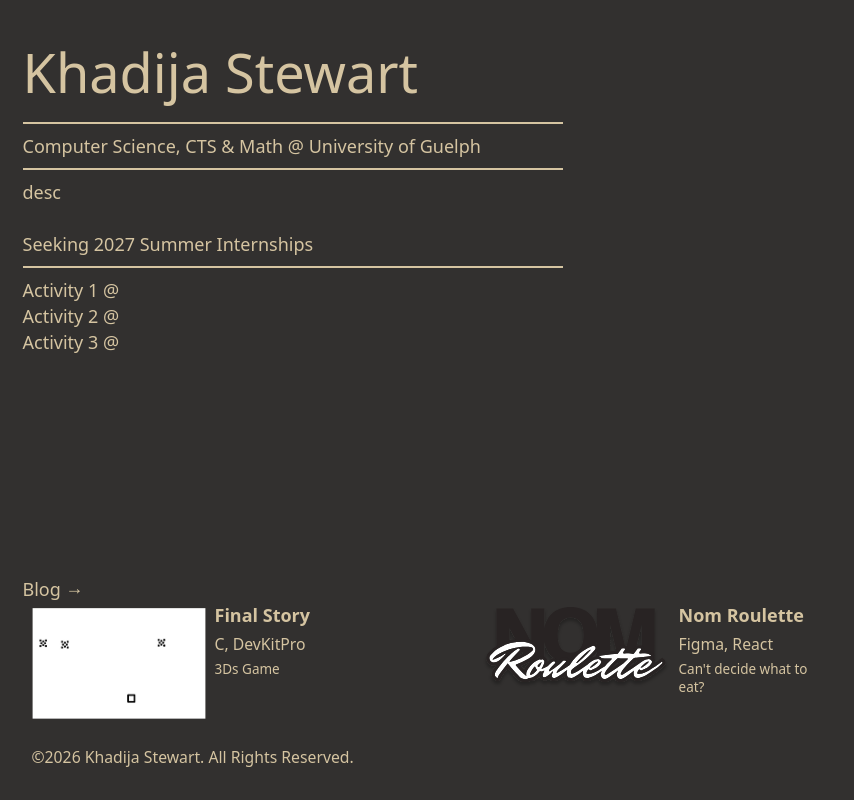
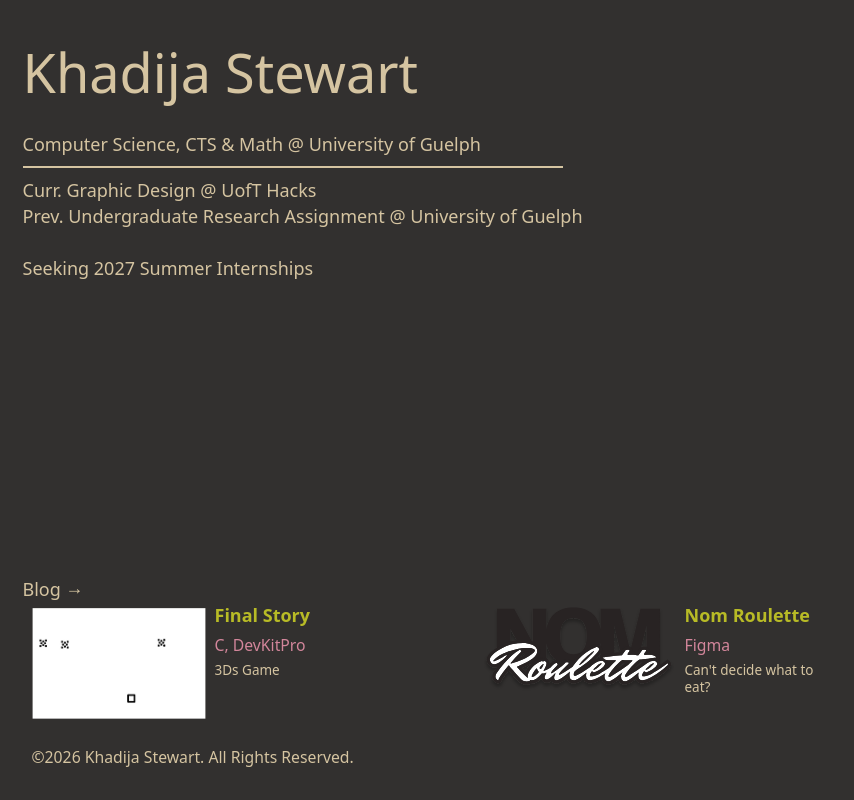
Before and after one commit to stwrtka/portfolio, a React (Vite) app: page / in a window 1280 px wide. Shown: the whole page, without its empty margins (0-854 px from the left). Built offline with nearby package versions, Linux system fonts and the light colour scheme; a web font is replaced by a local one.

Commit message:
fixed project links and colour of project text

```diff
--- a/src/components/ProjectCard.tsx
+++ b/src/components/ProjectCard.tsx
@@ -6,7 +6,7 @@ type CardInfo = {
   title:string,
   tech_stack: string,
   description: string,
-  git_link: string,
+  link: string,
 }
 
 function ProjectCard(content: CardInfo) {
@@ -15,12 +15,12 @@ function ProjectCard(content: CardInfo) {
       return (
       <div className="w-80 h-30 relative overflow-hidden items-center">
         <div className="left-0 inline-flex justify-start">
-           <a href={content.git_link}>
-            <img className="scale-90"  src={content.icon} />
+          <img className="scale-90"  src={content.icon} />
+          <div className="inline-flex flex-col justify-start gap-1">
+            <a href={content.link}>
+              <div className="self-stretch justify-start text-green text-base font-bold">{content.title}</div>
             </a>
-          <div className="inline-flex flex-col justify-start gap-1">
-            <div className="self-stretch justify-starttext-base font-bold">{content.title}</div>
-            <div className="self-stretch justify-start text-sm font-normal">{content.tech_stack}</div>
+            <div className="self-stretch justify-start text-sm text-pink font-normal">{content.tech_stack}</div>
             <div className="self-stretch justify-star text-xs font-normal">{content.description}</div>
           </div>
         </div>
@@ -30,11 +30,10 @@ function ProjectCard(content: CardInfo) {
   return (
     <div className="w-80 h-30 relative overflow-hidden items-center">
       <div className="left-0 inline-flex gap-3.5">
-        <a href={content.git_link}>
-          <img src={Bunny}/>
-        </a>
         <div className="inline-flex flex-col justify-start gap-1">
-          <div className="self-stretch justify-start text-stone-100 text-base font-bold">{content.title}</div>
+          <a href={content.link}>
+            <div className="self-stretch justify-start text-stone-100 text-base font-bold">{content.title}</div>
+          </a>
           <div className="self-stretch justify-start text-stone-100 text-base font-normal">{content.tech_stack}</div>
           <div className="self-stretch justify-start text-stone-100 text-xs font-normal">{content.description}</div>
         </div>
--- a/src/main.tsx
+++ b/src/main.tsx
@@ -12,26 +12,22 @@ createRoot(document.getElementById('root')!).render(
     <div className="flex flex-col text-white no-scrollbar min-h-screen font-body p-5">
       <div className='flex-1 pt-5'>
         <h1 className='text-5xl pb-5'>Khadija Stewart</h1>
-        <div className='border-y-2 w-120 py-2'>
+        <div className='border-b-2 w-120 py-2'>
           <p>Computer Science, CTS & Math @ University of Guelph</p>
-        </div>
-        <div className='border-b-2 w-120 py-2'>
-          <p>desc </p>
-          <p><br></br>Seeking 2027 Summer Internships</p>
         </div>
         <div className='pt-2'>
           <ul>
-            <li>Activity 1 @</li>
-            <li>Activity 2 @</li>
-            <li>Activity 3 @</li>
+            <li>Curr. Graphic Design @ UofT Hacks</li>
+            <li>Prev. Undergraduate Research Assignment @ University of Guelph</li>
+            <p><br></br>Seeking 2027 Summer Internships</p>
           </ul>
         </div>
       </div>
       <p>Blog →</p>
 
       <div id="projects" className="flex grid-cols-3 gap-20">
-          <ProjectCard icon={FinalStory} title='Final Story' tech_stack='C, DevKitPro' description='3Ds Game' git_link='https://github.com/stwrtka/final-story'/>
-          <ProjectCard icon={NomRoulette} title='Nom Roulette' tech_stack='Figma, React' description="Can't decide what to eat?" git_link='https://github.com/stwrtka/Nom-Roulette'/>
+          <ProjectCard icon={FinalStory} title='Final Story' tech_stack='C, DevKitPro' description='3Ds Game' link='https://github.com/stwrtka/final-story'/>
+          <ProjectCard icon={NomRoulette} title='Nom Roulette' tech_stack='Figma' description="Can't decide what to eat?" link='https://www.figma.com/proto/gFWvx2QGcUpa9KjzOLQbNj/Nom-Roulette?node-id=106-410&p=f&viewport=151%2C392%2C0.12&t=CVQW6TUHVK1UMSC3-1&scaling=scale-down&content-scaling=fixed&starting-point-node-id=106%3A410&page-id=0%3A1'/>
       </div>
 
     <footer className='w-full p-2 static'>
```
